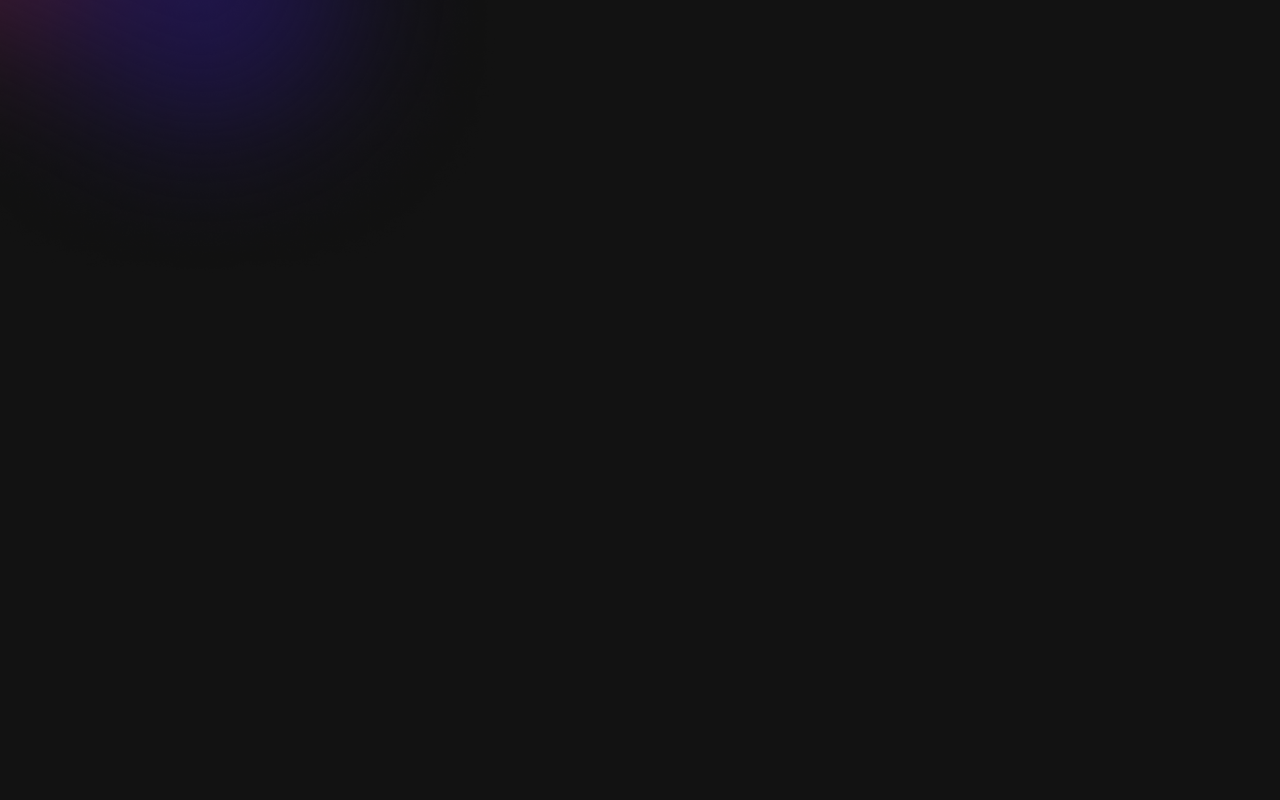
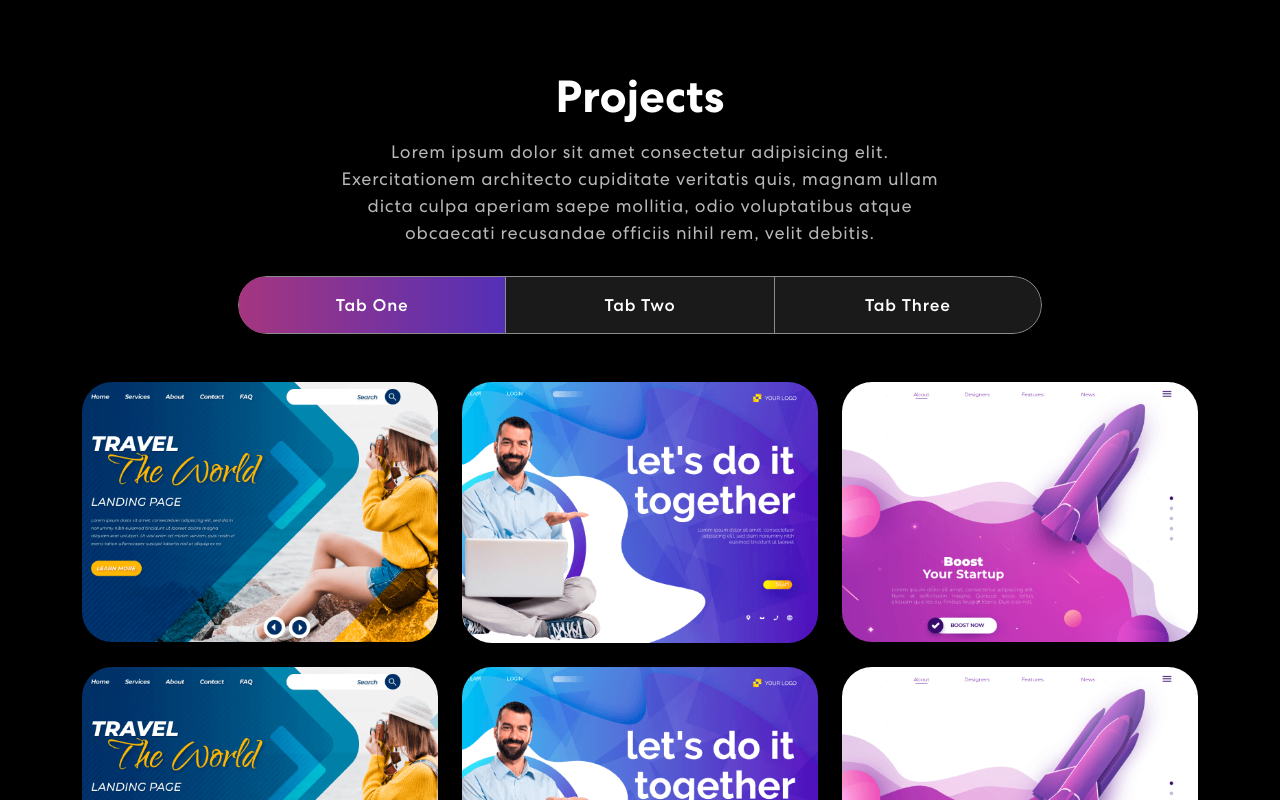
Before and after one commit to Sternoo/me-site, a React (Create React App) app: page / in a window 1280 px wide. Shown: the part 1340-2140 px from the top of the page. Before the commit the page ends 1630 px from the top, so only its background shows below. Built offline with nearby package versions, Linux system fonts and the light colour scheme.

Commit message:
add proejcts & tabs

```diff
--- a/src/App.css
+++ b/src/App.css
@@ -354,3 +354,129 @@
   width: 40%;
   z-index: -4;
 }
+
+/************ Projects Css ************/
+.project {
+  padding: 80px 0;
+  position: relative;
+  background-color: black;
+}
+.project h2 {
+	font-size: 45px;
+	font-weight: 700;
+  text-align: center;
+}
+.project p {
+  color: #B8B8B8;
+  font-size: 18px;
+  letter-spacing: 0.8px;
+  line-height: 1.5em;
+  margin: 14px auto 30px auto;
+  text-align: center;
+  width: 56%;
+}
+.project .nav.nav-pills {
+  width: 72%;
+  margin: 0 auto;
+  border-radius: 50px;
+  background-color: rgb(255 255 255 / 10%);
+  overflow: hidden;
+}
+.project .nav.nav-pills .nav-item {
+  width: 33.33333%;
+}
+.project .nav.nav-pills .nav-link {
+  background-color: transparent;
+  border-radius: 0;
+  padding: 17px 0;
+  color: #fff;
+  width: 100%;
+  font-size: 17px;
+  letter-spacing: 0.8px;
+  font-weight: 500;
+  position: relative;
+  transition: 0.3s ease-in-out;
+  text-align: center;
+  z-index: 0;
+}
+.project .nav.nav-pills .nav-link::before {
+    content: "";
+    position: absolute;
+    width: 0;
+    height: 100%;
+    background: linear-gradient(90.21deg, #AA367C -5.91%, #4A2FBD 111.58%);
+    top: 0;
+    left: 0;
+    z-index: -1;
+    transition: 0.3s ease-in-out;
+}
+.project .nav.nav-pills .nav-link.active::before {
+    width: 100% !important;
+}
+.project .nav.nav-pills .nav-link.active {
+    border: 1px solid rgba(255, 255, 255, 1);
+}
+.nav-link#projects-tabs-tab-first {
+  border: 1px solid rgba(255, 255, 255, 0.5);
+  border-radius: 55px 0px 0px 55px;
+}
+.nav-link#projects-tabs-tab-second {
+  border-top: 1px solid rgba(255, 255, 255, 0.5);
+  border-bottom: 1px solid rgba(255, 255, 255, 0.5);
+}
+.nav-link#projects-tabs-tab-third {
+  border: 1px solid rgba(255, 255, 255, 0.5);
+  border-radius: 0 55px 55px 0;
+}
+.proj-imgbx {
+  position: relative;
+  border-radius: 30px;
+  overflow: hidden;
+  margin-bottom: 24px;
+}
+.proj-imgbx::before {
+  content: "";
+  background: linear-gradient(90.21deg, #AA367C -5.91%, #4A2FBD 111.58%);
+  opacity: 0.85;
+  position: absolute;
+  width: 100%;
+  height: 0;
+  transition: 0.4s ease-in-out;
+}
+.proj-imgbx:hover::before {
+  height: 100%;
+}
+.proj-txtx {
+  position: absolute;
+  text-align: center;
+  top: 65%;
+  left: 50%;
+  transform: translate(-50%, -50%);
+  transition: 0.5s ease-in-out;
+  opacity: 0;
+  width: 100%;
+}
+.proj-imgbx:hover .proj-txtx {
+  top: 50%;
+  opacity: 1;
+}
+.proj-txtx h4 {
+  font-size: 30px;
+  font-weight: 700;
+  letter-spacing: 0.8px;
+  line-height: 1.1em;
+}
+.proj-txtx span {
+  font-style: italic;
+  font-weight: 400;
+  font-size: 15px;
+  letter-spacing: 0.8px;
+}
+.background-image-right {
+  top: 20%;
+  position: absolute;
+  bottom: 0;
+  width: 35%;
+  right: 0;
+  z-index: -4;
+}
--- a/src/App.js
+++ b/src/App.js
@@ -4,13 +4,15 @@
 import { NavBar } from "./components/NavBar";
 import { Banner } from "./components/Banner";
 import { Skills } from "./components/Skills";
+import { Projects } from "./components/Projects";
 
 function App() {
   return (
     <div className="App">
       <NavBar />
       <Banner />
-      <Skills></Skills>
+      <Skills />
+      <Projects />
     </div>
   );
 }
--- /dev/null
+++ b/src/components/ProjectCard.js
@@ -0,0 +1,15 @@
+import { Col } from "react-bootstrap";
+
+export const ProjectCard = ({ title, description, imgUrl }) => {
+  return (
+    <Col size={12} sm={6} md={4}>
+      <div className="proj-imgbx">
+        <img src={imgUrl} alt="" />
+        <div className="proj-txtx">
+          <h4>{title}</h4>
+          <span>{description}</span>
+        </div>
+      </div>
+    </Col>
+  );
+};
--- /dev/null
+++ b/src/components/Projects.js
@@ -0,0 +1,89 @@
+import { Container, Row, Col, Nav, Tab } from "react-bootstrap";
+import { ProjectCard } from "./ProjectCard";
+import colorSharp2 from "../assets/img/color-sharp2.png";
+import projImg1 from "../assets/img/project-img1.png";
+import projImg2 from "../assets/img/project-img2.png";
+import projImg3 from "../assets/img/project-img3.png";
+
+export const Projects = () => {
+  const projects = [
+    {
+      title: "Business Startup",
+      description: "Design & Development",
+      imgUrl: projImg1,
+    },
+    {
+      title: "Business Startup",
+      description: "Design & Development",
+      imgUrl: projImg2,
+    },
+    {
+      title: "Business Startup",
+      description: "Design & Development",
+      imgUrl: projImg3,
+    },
+    {
+      title: "Business Startup",
+      description: "Design & Development",
+      imgUrl: projImg1,
+    },
+    {
+      title: "Business Startup",
+      description: "Design & Development",
+      imgUrl: projImg2,
+    },
+    {
+      title: "Business Startup",
+      description: "Design & Development",
+      imgUrl: projImg3,
+    },
+  ];
+  return (
+    <section className="project" id="project">
+      <Container>
+        <Row>
+          <Col>
+            <h2>Projects</h2>
+            <p>
+              Lorem ipsum dolor sit amet consectetur adipisicing elit.
+              Exercitationem architecto cupiditate veritatis quis, magnam ullam
+              dicta culpa aperiam saepe mollitia, odio voluptatibus atque
+              obcaecati recusandae officiis nihil rem, velit debitis.
+            </p>
+            <Tab.Container id="projects-tabs" defaultActiveKey="first">
+              <Nav
+                variant="pills"
+                className="nav-pills mb-5 justify-content-center align-items-center"
+                id="pills-tab"
+              >
+                <Nav.Item>
+                  <Nav.Link eventKey="first">Tab One</Nav.Link>
+                </Nav.Item>
+                <Nav.Item>
+                  <Nav.Link eventKey="second">Tab Two</Nav.Link>
+                </Nav.Item>
+                <Nav.Item>
+                  <Nav.Link eventKey="third">Tab Three</Nav.Link>
+                </Nav.Item>
+              </Nav>
+              <Tab.Content>
+                <Tab.Pane eventKey="first">
+                  <Row>
+                    {projects.map((project, index) => {
+                      return (
+                        <ProjectCard key={index} {...project}></ProjectCard>
+                      );
+                    })}
+                  </Row>
+                </Tab.Pane>
+                <Tab.Pane eventKey="second">Lorem Ipsum</Tab.Pane>
+                <Tab.Pane eventKey="third">Lorem Ipsum</Tab.Pane>
+              </Tab.Content>
+            </Tab.Container>
+          </Col>
+        </Row>
+      </Container>
+      <img className="background-image-right" src={colorSharp2} alt="" />
+    </section>
+  );
+};
```
